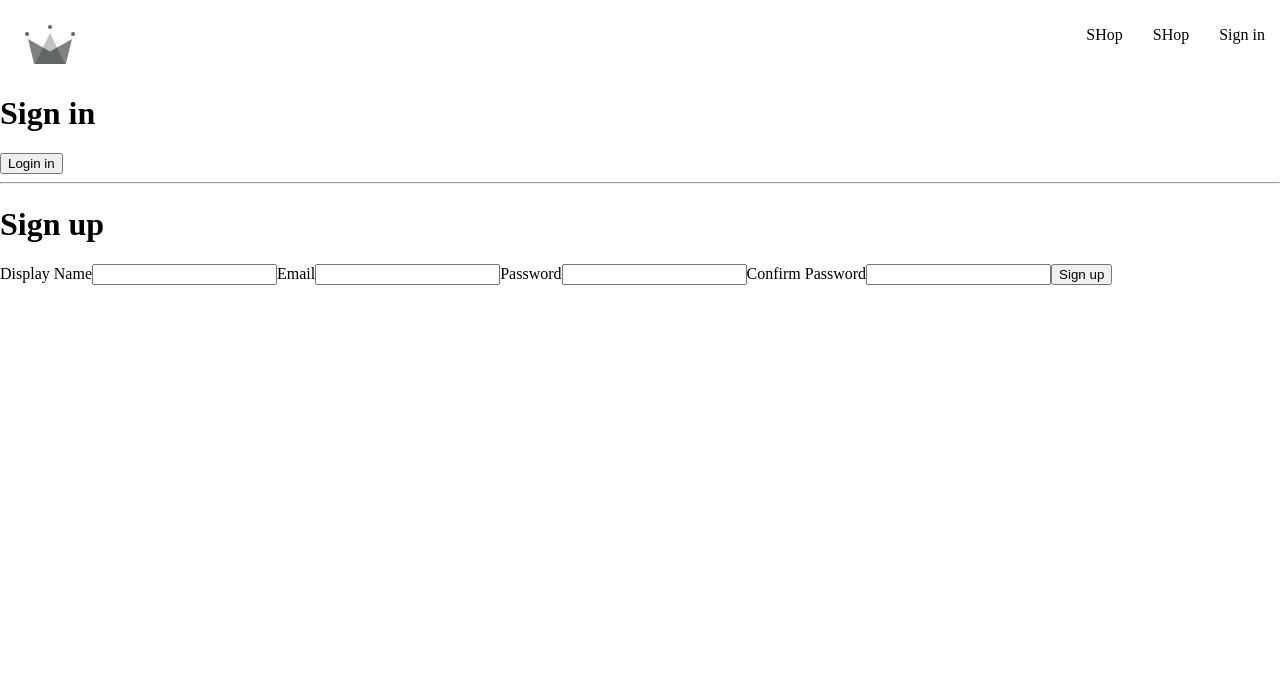
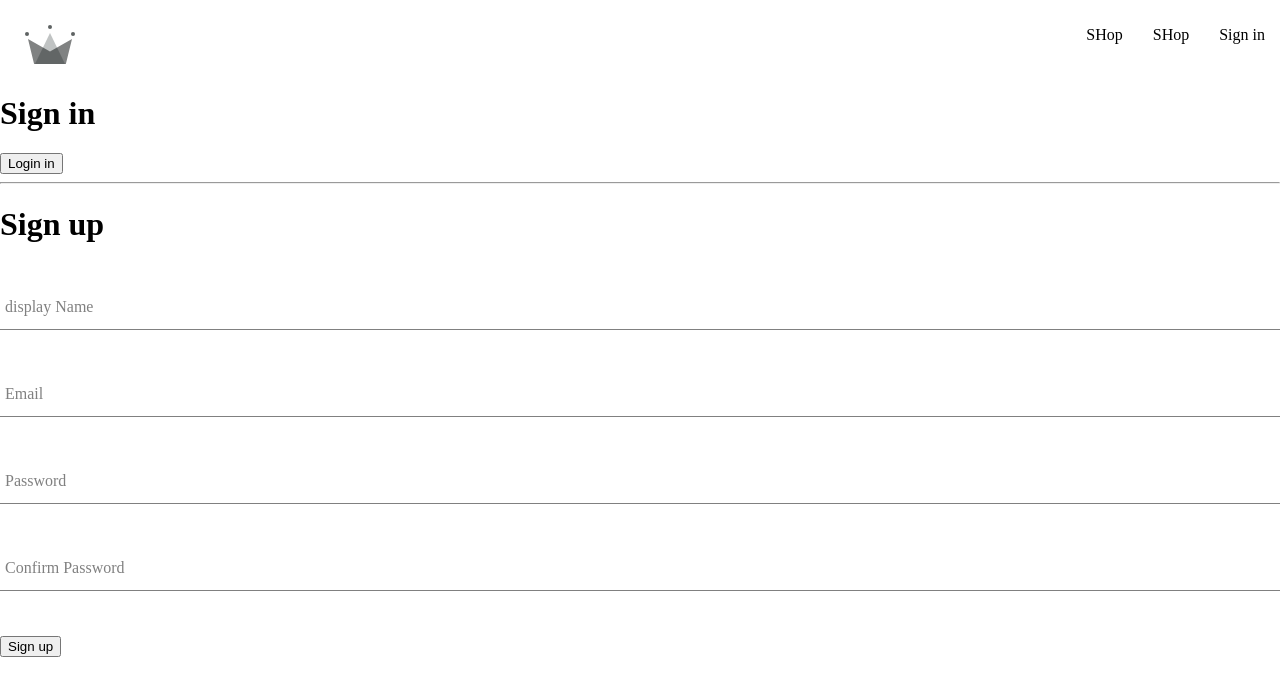
Before and after one commit to Deiversondev/capstone, a React (Create React App) app: page /sign-in in a window 1280 px wide. Shown: the top 696 px of the page. Built offline with nearby package versions, Linux system fonts and the light colour scheme.

Commit message:
Fixing some problems n the Google Sign up and redoing the componatization of the input fields

```diff
--- /dev/null
+++ b/src/components/form-input/form-input.component.jsx
@@ -0,0 +1,16 @@
+import './form-input.styles.scss'
+
+
+const FormInput = ({label,...otherProps}) => {
+
+    return (
+        <div className="group">
+             <input className="form-input" {...otherProps} />
+            {label && <label className={`${otherProps.value.length ? 'shrink' : 'form-input-label'} form-input-label`} htmlFor="">{label}</label>}
+
+        </div>
+    )
+
+}
+
+export default FormInput;
--- /dev/null
+++ b/src/components/form-input/form-input.styles.scss
@@ -0,0 +1,54 @@
+$sub-color: grey;
+$main-color: black;
+
+@mixin shrinkLabel {
+  top: -14px;
+  font-size: 12px;
+  color: $main-color;
+}
+
+.group {
+  position: relative;
+  margin: 45px 0;
+
+  .form-input {
+    background: none;
+    background-color: white;
+    color: $sub-color;
+    font-size: 18px;
+    padding: 10px 10px 10px 5px;
+    display: block;
+    width: 100%;
+    border: none;
+    border-radius: 0;
+    border-bottom: 1px solid $sub-color;
+    margin: 25px 0;
+
+    &:focus {
+      outline: none;
+    }
+
+    &:focus ~ .form-input-label {
+      @include shrinkLabel();
+    }
+  }
+
+  input[type='password'] {
+    letter-spacing: 0.3em;
+  }
+
+  .form-input-label {
+    color: $sub-color;
+    font-size: 16px;
+    font-weight: normal;
+    position: absolute;
+    pointer-events: none;
+    left: 5px;
+    top: 10px;
+    transition: 300ms ease all;
+
+    &.shrink {
+      @include shrinkLabel();
+    }
+  }
+}
--- a/src/components/sign-up -form/sign-up-form.component.jsx
+++ b/src/components/sign-up -form/sign-up-form.component.jsx
@@ -1,5 +1,6 @@
 import { useState } from 'react';
 import { createAuthUserWithEmailAndPassword , createUserDocumentFrom} from '../../utils/firebase/firebase.utils';
+import FormInput from '../form-input/form-input.component';
 
 const defaultFormFields = {
     displayName: '',
@@ -50,17 +51,22 @@
             <h1>Sign up</h1>
             <form onSubmit={handleSubmit} >
 
-            <label htmlFor="">Display Name</label>
-            <input type="text" required onChange={handleChange} name='displayName' value={displayName}/>
 
-            <label htmlFor="">Email</label>
-            <input type="email" required onChange={handleChange} name='email' value={email}/>
+            <FormInput label='display Name'
+             type="text"
+             required
+              onChange={handleChange}
+              name='displayName'
+              value={displayName}
+              />
 
-            <label htmlFor="">Password</label>
-            <input type="password" required onChange={handleChange} name='password' value={password}/>
 
-            <label htmlFor="">Confirm Password</label>
-            <input type="password" required onChange={handleChange} name='confirmPassword' value={confirmPassword}/>
+            <FormInput label='Email' type="email" required onChange={handleChange} name='email' value={email}/>
+
+            <FormInput label='Password' type="password" required onChange={handleChange} name='password' value={password}/>
+
+
+            <FormInput label='Confirm Password' type="password" required onChange={handleChange} name='confirmPassword' value={confirmPassword}/>
 
             <button type="submit">Sign up</button>
 
```
